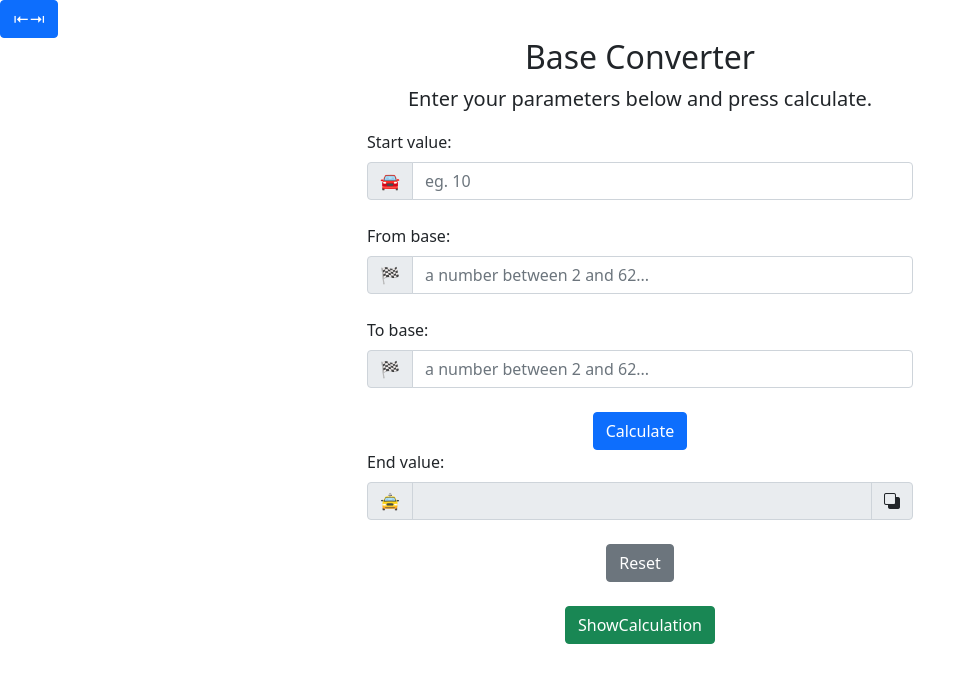
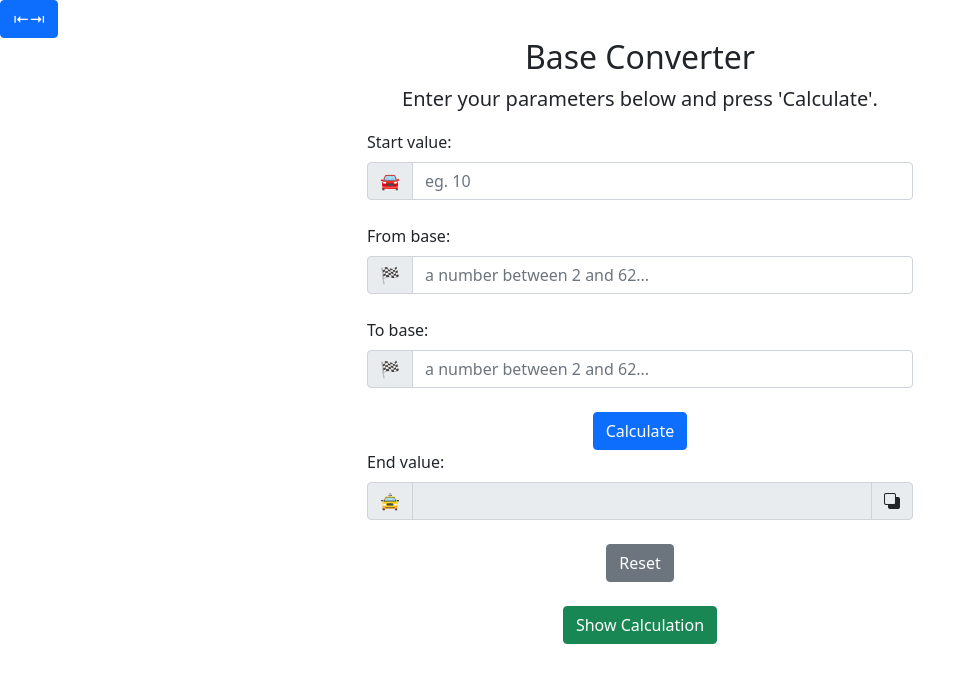
Before and after one commit to rvallely/fe-discrete-maths-exploration, a React (Create React App) app: page /base-converter in a window 1280 px wide. Shown: the top 682 px of the page, without its empty margins (0-976 px from the left). Built offline with nearby package versions, Linux system fonts and the light colour scheme.

Commit message:
do small tidy up

```diff
--- a/src/components/BaseConverter/BaseConverter.js
+++ b/src/components/BaseConverter/BaseConverter.js
@@ -30,7 +30,7 @@ function BaseConverter() {
                 <div className='container-lg'>
                     <div className='text-center'>
                         <h2>Base Converter</h2>
-                        <p className='lead'>Enter your parameters below and press calculate.</p>
+                        <p className='lead'>Enter your parameters below and press 'Calculate'.</p>
                     </div>
                     <p className='text-danger text-center'>{error}</p>
                     <div className='row justify-content-center my-3'>
@@ -72,7 +72,7 @@ function BaseConverter() {
                                 <button onClick={resetForm} className='btn btn-secondary text-center'>Reset</button>
                             </div>
                             <div className='mt-4 mb-0 text-center'>
-                                <Link to={`/base-converter/show-calculation?startVal=${value}&fromBase=${fromBase}&toBase=${toBase}&result=${result.convertedValue}`}  className='btn btn-success text-center' state={{calcs: result.calcs}}>ShowCalculation</Link>
+                                <Link to={`/base-converter/show-calculation?startVal=${value}&fromBase=${fromBase}&toBase=${toBase}&result=${result.convertedValue}`}  className='btn btn-success text-center' state={{calcs: result.calcs}}>Show Calculation</Link>
                             </div>
                         </div>
                     </div>
--- a/src/components/BaseConverter/ShowCalculation.js
+++ b/src/components/BaseConverter/ShowCalculation.js
@@ -59,18 +59,12 @@ function ShowCalculation() {
                                 d = 36 + (d.charCodeAt(0) - 97);
                             }
                             decimal += d * fromBase ** i;
-                            if (i === 0) {
-                                return (
-                                    <div>
-                                        <p>= ({d} * {fromBase}<sup>{i})</sup></p>
-                                        <p>= {d * fromBase ** i}</p>
-                                    </div>
-                                )
-                            }
+                            const preceedingOperator = i === 0 ? '=': '+';
                             return (
-                                <div>
-                                    <p>+ ({d} * {fromBase}<sup>{i})</sup></p>
-                                    <p>+ {d * fromBase ** i}</p>
+                                <div
+                                key={d._id}>
+                                    <p>{preceedingOperator} ({d} * {fromBase}<sup>{i})</sup></p>
+                                    <p>{preceedingOperator} {d * fromBase ** i}</p>
                                 </div>
                             )
                         })}
```
